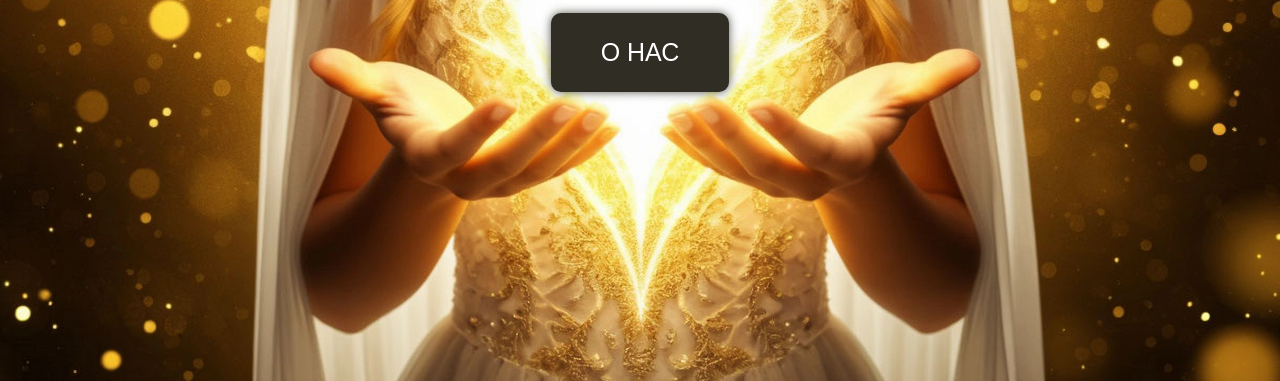
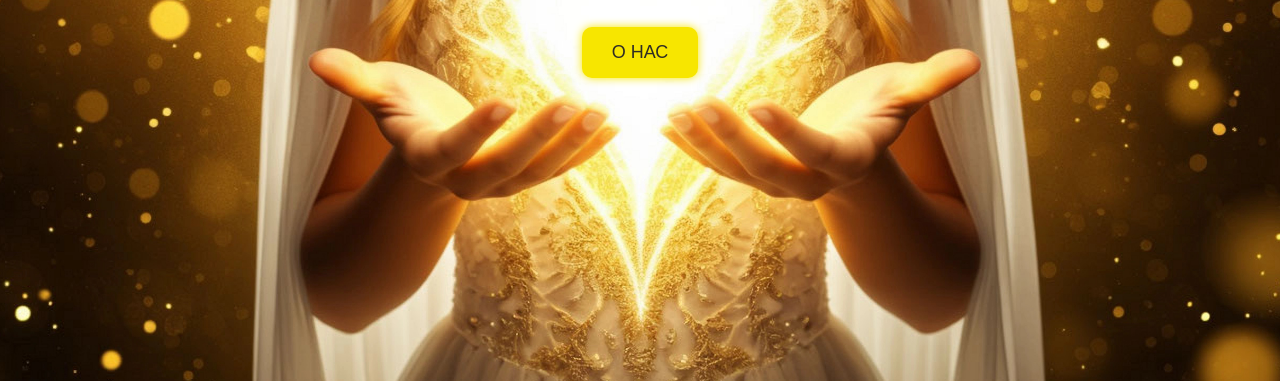
Before and after one commit to Malta33/beliy-svet, a plain HTML site: page index.html in a window 1280 px wide. Shown: the part 419-800 px from the top of the page. Drawn offline with Linux system fonts and the light colour scheme.

Commit message:
Update index.html

```diff
--- a/index.html
+++ b/index.html
@@ -44,14 +44,14 @@
       font-size: 16px;
     }
     .btn {
-      background: #2f2d24;
-      color: white;
+      background: #f7e600;
+      color: #2f2d24;
       border: none;
-      padding: 25px 50px;
-      font-size: 25px;
+      padding: 15px 30px;
+      font-size: 18px;
       border-radius: 10px;
       cursor: pointer;
-      box-shadow: 0 0 10px rgba(47, 45, 36, 0.8);
+      box-shadow: 0 0 10px #f7e600;
       transition: background 0.3s ease;
     }
     .btn:hover {
```
